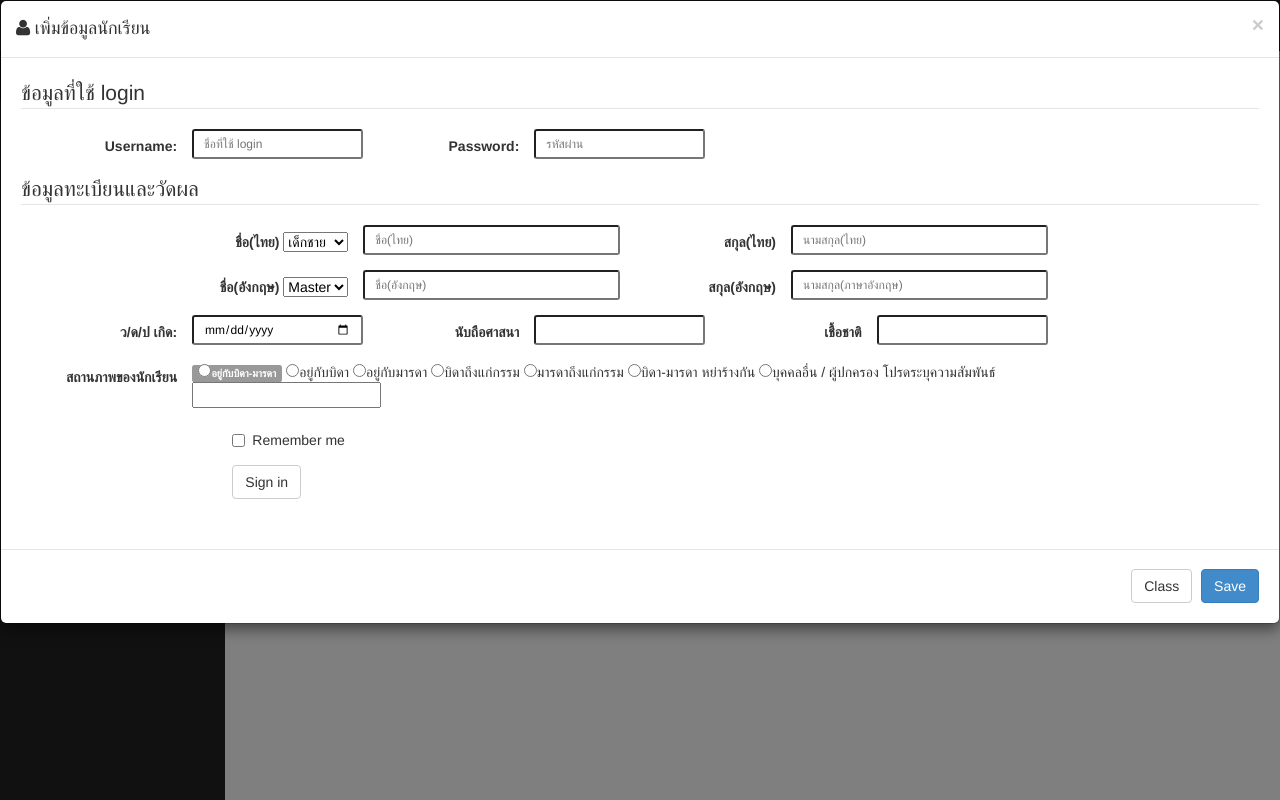
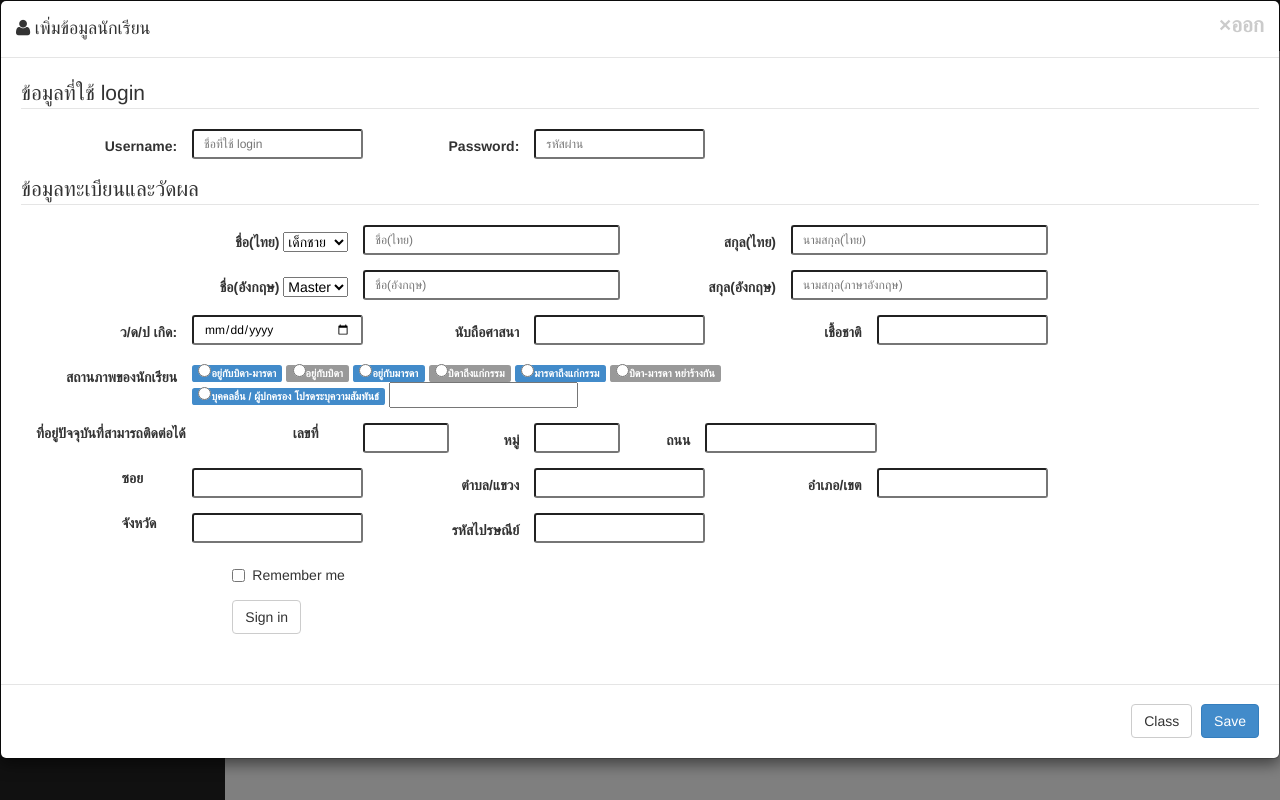
Before and after one commit to mynameistecs51/school, a CodeIgniter app: page /school/index.php/ctl_main/student_info in a window 1280 px wide, after a click on "เพิ่ม". Run offline with CodeIgniter, Linux system fonts and the light colour scheme; grey boxes labelled with a size stand in for pictures from a placeholder-image service; some libraries are stand-ins or nearby versions.

Commit message:
chaiwat update 10/1/57 14.07

```diff
--- a/application/views/admin/student_info.php
+++ b/application/views/admin/student_info.php
@@ -24,18 +24,19 @@
 			</tbody>
 		</table>
 	</div>
-	<!-- add student dialog -->
+
+	<!-- //////////////add student dialog///////////// -->
 	<div class="row">
 		<div class="modal fade" id="myModal" tabindex="-1" role="dialog" aria-labelledby="myModalLabel" aria-hidden="true">
-			<div class="modal-dialog-sm">
+			<div class="modal-dialog-xs">
 				<div class="modal-content">
 					<div class="modal-header">
-						<button type="button" class="close" data-dismiss="modal" aria-hidden="true">&times;</button>
+						<button type="button" class="close" data-dismiss="modal" aria-hidden="true">&times;ออก</button>
 						<h4 class="modal-title" id="myModalLabel"><i class="fa fa-user">  เพิ่มข้อมูลนักเรียน</i></h4>
 					</div>
 					<div class="modal-body">
-						<fieldset>
-							<form class="form-horizontal" role="form">
+						<form class="form-horizontal" role="form">
+							<fieldset>
 								<legend>ข้อมูลที่ใช้ login </legend>
 								<div class="form-group">
 									<div class="col-sm-10">
@@ -90,17 +91,47 @@
 								<div class="form-group">
 									<div class="col-sm-10">
 										<label class="col-sm-2 control-label">สถานภาพของนักเรียน</label>
-										<span class="label label-default"><input type="radio" name="relationship"  value="อยู่กับบิดา-มารดา">อยู่กับบิดา-มารดา</span>
-										<input type="radio" name="relationship" value="อยู่กับบิดา">อยู่กับบิดา
-										<input type="radio" name="relationship" value="อยู่กับมารดา">อยู่กับมารดา
-										<input type="radio" name="relationship" value="บิดาถึงแก่กรรม">บิดาถึงแก่กรรม
-										<input type="radio" name="relationship" value="มารดาถึงแก่กรรม">มารดาถึงแก่กรรม
-										<input type="radio" name="relationship" value="บิดา-มารดา หย่าร้างกัน">บิดา-มารดา หย่าร้างกัน
-										<input type="radio" name="relationship" value="">บุคคลอื่น / ผู้ปกครอง โปรดระบุความสัมพันธ์
+										<span class="label label-primary"><input type="radio" name="relationship"  value="อยู่กับบิดา-มารดา">อยู่กับบิดา-มารดา</span>
+										<span class="label label-default"><input type="radio" name="relationship" value="อยู่กับบิดา">อยู่กับบิดา</span>
+										<span class="label label-primary"><input type="radio" name="relationship" value="อยู่กับมารดา">อยู่กับมารดา</span>
+										<span class="label label-default"><input type="radio" name="relationship" value="บิดาถึงแก่กรรม">บิดาถึงแก่กรรม</span>
+										<span class="label label-primary"><input type="radio" name="relationship" value="มารดาถึงแก่กรรม">มารดาถึงแก่กรรม</span>
+										<span class="label label-default"><input type="radio" name="relationship" value="บิดา-มารดา หย่าร้างกัน">บิดา-มารดา หย่าร้างกัน</span><br/>
+										<span class="label label-primary"><input type="radio" name="relationship" value="">บุคคลอื่น / ผู้ปกครอง โปรดระบุความสัมพันธ์</span>
 										<input type="text" class="input-sm-3" name="relationship">
 									</div>
 								</div>
-
+								<div class="form-group">
+									<div class="col-sm-10">
+										<label class="col-sm-3">ที่อยู่ปัจจุบันที่สามารถติดต่อได้</label>
+										<label class="col-md-1 control-lobel">เลขที่</label>
+										<input type="text" class="input-sm col-sm-1">
+										<label class="col-sm-1 control-label">หมู่</label>
+										<input type="text" class="input-sm col-sm-1">
+										<label class="col-sm-1 control-label">ถนน</label>
+										<input type="text" class="input-sm col-sm-2">
+									</div>
+								</div>
+								<div class="form-group">
+									<div class="col-sm-10">
+										<span class="col-sm-1"></span>
+										<label class="col-sm-1">ซอย</label>
+										<input type="text" class="input-sm col-sm-2">
+										<label class="col-sm-2 control-label">ตำบล/แขวง</label>
+										<input type="text" class="input-sm col-sm-2">
+										<label class="col-sm-2 control-label">อำเภอ/เขต</label>
+										<input type="text" class="input-sm col-sm-2">
+									</div>
+								</div>
+								<div class="form-group">
+									<div class="col-sm-10">
+										<span class="col-sm-1"></span>
+										<label class="col-sm-1">จังหวัด</label>
+										<input type="text" class="input-sm col-sm-2">
+										<label class="col-sm-2 control-label">รหัสไปรษณีย์</label>
+										<input type="text" class="input-sm col-sm-2">
+									</div>
+								</div>
 								<div class="form-group">
 									<div class="col-sm-offset-2 col-sm-10">
 										<div class="checkbox">
@@ -115,8 +146,9 @@
 										<button type="submit" class="btn btn-default">Sign in</button>
 									</div>
 								</div>
-							</form>
-						</fieldset> <!--enform -->
+							</fieldset> <!--enform -->
+						</form>
+
 					</div>
 					<div class="modal-footer">
 						<button type="button" class="btn btn-default" data-dismiss="modal">Class</button>
```
